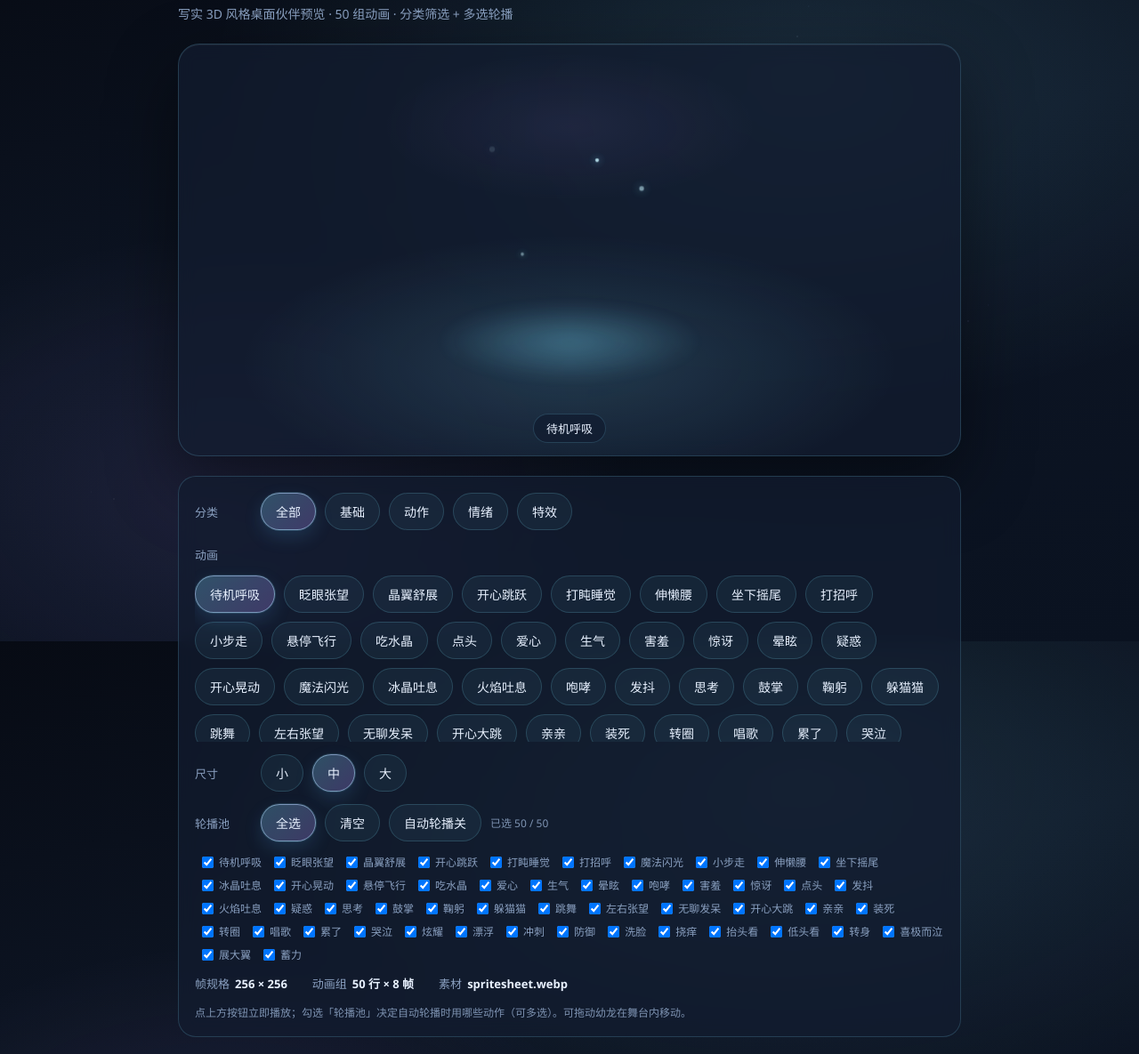
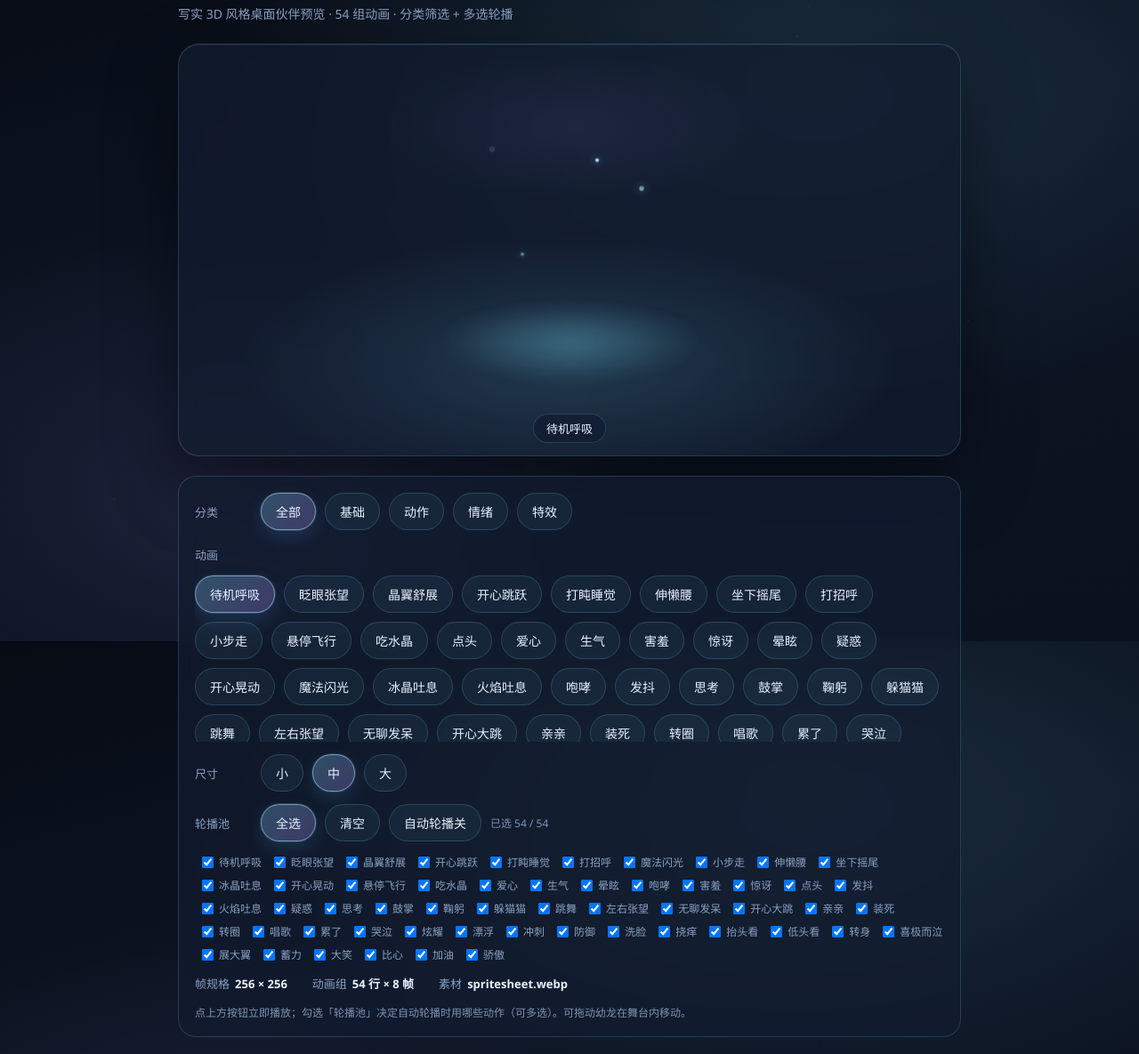
Before and after one commit to LinHuijuan/crystal-feather-dragon, a plain HTML site: page 晶羽幼龙-桌面预览.html in a window 1280 px wide. Shown: the part 79-1264 px from the top of the page at 89% size. Drawn offline with Linux system fonts and the light colour scheme.

Commit message:
feat: 新增大笑/比心/加油/骄傲四组正能量情绪动画

```diff
--- a/晶羽幼龙-桌面预览.html
+++ b/晶羽幼龙-桌面预览.html
@@ -199,7 +199,7 @@
   <div class="wrap">
     <header>
       <h1>晶羽幼龙</h1>
-      <p>写实 3D 风格桌面伙伴预览 · 50 组动画 · 分类筛选 + 多选轮播</p>
+      <p>写实 3D 风格桌面伙伴预览 · 54 组动画 · 分类筛选 + 多选轮播</p>
     </header>
 
     <div class="stage" id="stage">
@@ -275,6 +275,10 @@
         <button class="ghost" data-anim="happytears" data-cat="mood">喜极而泣</button>
         <button class="ghost" data-anim="wings" data-cat="basic">展大翼</button>
         <button class="ghost" data-anim="charge" data-cat="fx">蓄力</button>
+        <button class="ghost" data-anim="laugh" data-cat="mood">大笑</button>
+        <button class="ghost" data-anim="heartpose" data-cat="mood">比心</button>
+        <button class="ghost" data-anim="cheer" data-cat="mood">加油</button>
+        <button class="ghost" data-anim="proud" data-cat="mood">骄傲</button>
       </div>
       <div class="row">
         <span class="label">尺寸</span>
@@ -292,7 +296,7 @@
       <div class="row" id="poolChecks" style="gap:8px 14px; padding-left:8px; display:flex; flex-wrap:wrap;"></div>
       <div class="meta">
         <div>帧规格<strong>256 × 256</strong></div>
-        <div>动画组<strong>50 行 × 8 帧</strong></div>
+        <div>动画组<strong>54 行 × 8 帧</strong></div>
         <div>素材<strong>spritesheet.webp</strong></div>
       </div>
       <p class="hint">点上方按钮立即播放；勾选「轮播池」决定自动轮播时用哪些动作（可多选）。可拖动幼龙在舞台内移动。</p>
@@ -324,7 +328,8 @@
       tired: "累了", cry: "哭泣", showoff: "炫耀", float: "漂浮",
       dash: "冲刺", defend: "防御", wash: "洗脸", scratch: "挠痒",
       lookup: "抬头看", lookdown: "低头看", turn: "转身",
-      happytears: "喜极而泣", wings: "展大翼", charge: "蓄力"
+      happytears: "喜极而泣", wings: "展大翼", charge: "蓄力",
+      laugh: "大笑", heartpose: "比心", cheer: "加油", proud: "骄傲"
     };
     const ANIMS = {
       idle:   { row: 0, frames: 8, fps: 8 },
@@ -377,6 +382,10 @@
       happytears:{ row: 47, frames: 8, fps: 8 },
       wings:  { row: 48, frames: 8, fps: 8 },
       charge: { row: 49, frames: 8, fps: 10 },
+      laugh:  { row: 50, frames: 8, fps: 10 },
+      heartpose:{ row: 51, frames: 8, fps: 8 },
+      cheer:  { row: 52, frames: 8, fps: 10 },
+      proud:  { row: 53, frames: 8, fps: 8 },
     };
     const ALL_KEYS = Object.keys(ANIMS);
     const pool = new Set(ALL_KEYS);
```
Also changed, not shown: crystal-feather-dragon/manifest.json, 1 other file.
